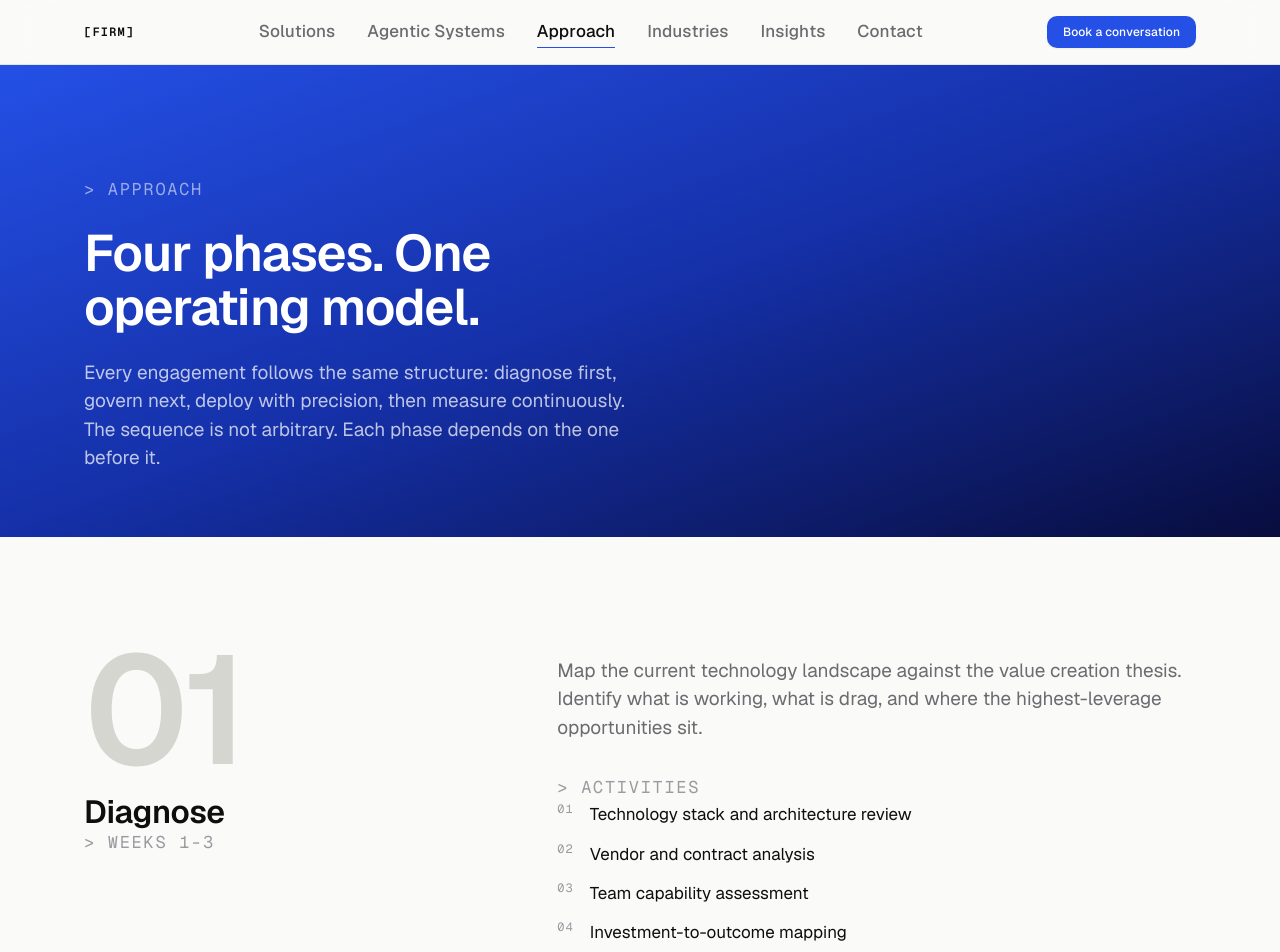
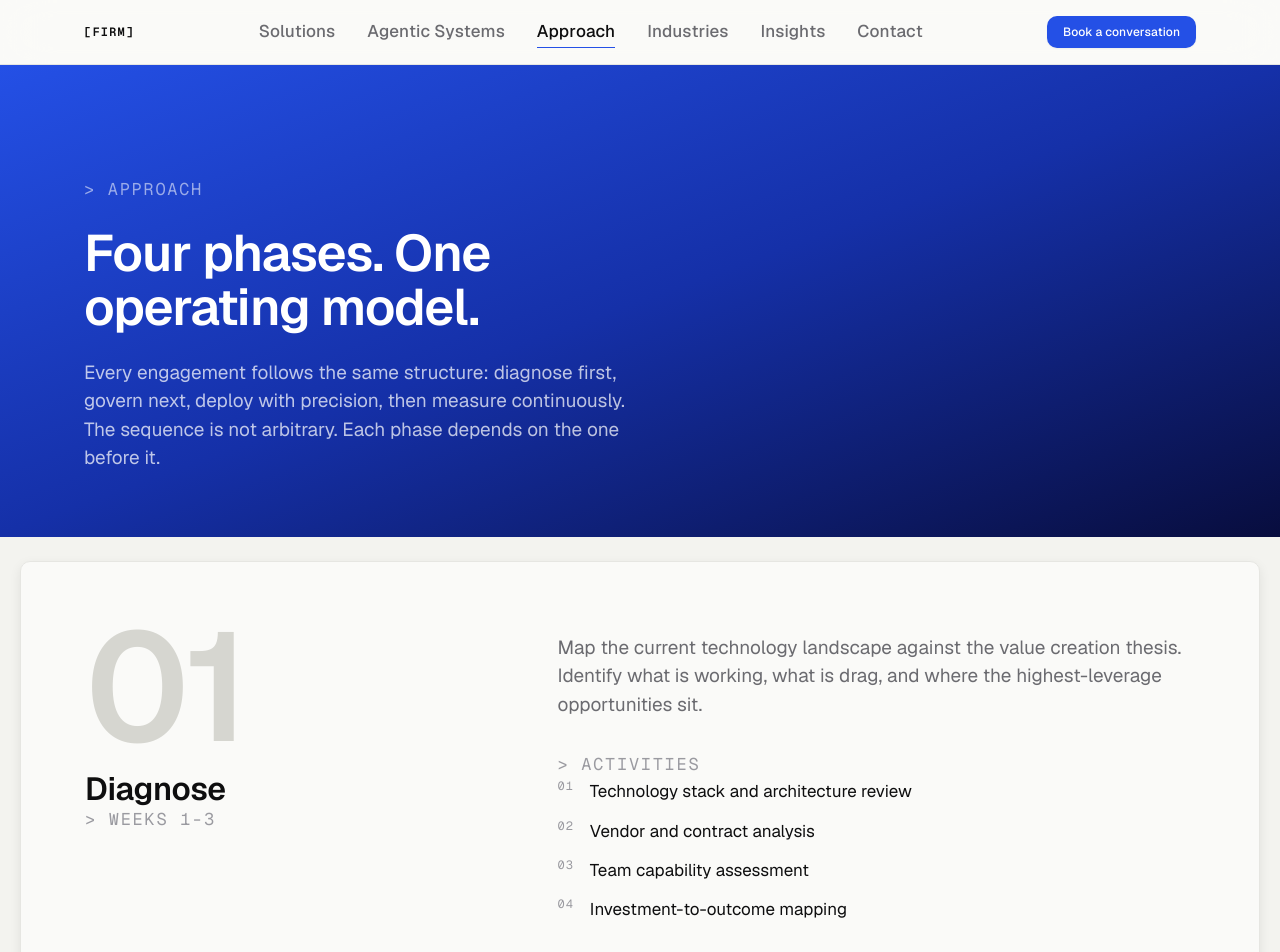
Before and after one commit to Suryaa-dsgn/firm_draft, a Next.js app: page /approach in a window 1280 px wide. Shown: the top 952 px of the page. Built offline with nearby package versions, Linux system fonts and the light colour scheme.

Commit message:
Approach section card modification

```diff
--- a/app/approach/page.tsx
+++ b/app/approach/page.tsx
@@ -53,18 +53,22 @@ export default function ApproachPage() {
         subtext="Every engagement follows the same structure: diagnose first, govern next, deploy with precision, then measure continuously. The sequence is not arbitrary. Each phase depends on the one before it."
       />
 
-      {/* Phase sections */}
+      {/* Phase-stack wrapper — bg-surface-sunk tray that frames the card deck */}
+      <div className="bg-surface-sunk pt-6">
         {processSteps.map((step, i) => (
           <section
             key={step.index}
             className={cn(
-            "border-b border-hairline py-24",
-            i % 2 === 1 ? "bg-surface-sunk" : "bg-canvas"
+              "mx-auto max-w-content",
+              "bg-canvas rounded-card border border-hairline shadow-card-hover",
+              "px-[clamp(20px,5vw,64px)] py-12",
+              i < processSteps.length - 1 && "mb-3",
+              "md:sticky",
             )}
+            style={{ top: `${64 + i * 80}px`, zIndex: i + 1 }}
           >
-          <div className="mx-auto max-w-content px-[clamp(20px,5vw,64px)]">
             <div className="grid grid-cols-12 gap-6">
-              {/* Left — number + phase name */}
+              {/* Left col */}
               <div className="col-span-12 lg:col-span-4">
                 <Reveal>
                   <div
@@ -74,30 +78,21 @@ export default function ApproachPage() {
                   >
                     {String(step.index).padStart(2, "0")}
                   </div>
-                  <h2 className="mt-2 text-display-m font-semibold text-ink">
-                    {step.phase}
-                  </h2>
-                  <MonoLabel className="mt-3 text-ink-faint">
-                    {step.duration.toUpperCase()}
-                  </MonoLabel>
+                  <h2 className="mt-2 text-display-m font-semibold text-ink">{step.phase}</h2>
+                  <MonoLabel className="mt-3 text-ink-faint">{step.duration.toUpperCase()}</MonoLabel>
                 </Reveal>
               </div>
-
-              {/* Right — description + activities */}
+              {/* Right col */}
               <div className="col-span-12 lg:col-span-7 lg:col-start-6 lg:pt-6">
                 <Reveal delay={0.1}>
                   <p className="text-body-lg text-ink-muted">{step.description}</p>
                 </Reveal>
-
                 <Reveal delay={0.18}>
                   <div className="mt-8">
                     <MonoLabel className="mb-4 text-ink-faint">ACTIVITIES</MonoLabel>
                     <ul className="space-y-3">
                       {step.activities.map((activity, j) => (
-                        <li
-                          key={activity}
-                          className="flex items-start gap-4 text-body text-ink"
-                        >
+                        <li key={activity} className="flex items-start gap-4 text-body text-ink">
                           <span className="mt-0.5 font-mono text-mono-label text-ink-faint shrink-0">
                             {String(j + 1).padStart(2, "0")}
                           </span>
@@ -109,9 +104,9 @@ export default function ApproachPage() {
                 </Reveal>
               </div>
             </div>
-          </div>
           </section>
         ))}
+      </div>
 
       {/* First 90 Days section */}
       <section className="border-b border-hairline bg-surface-sunk py-24 md:py-32">
```
Lines whose indentation alone changed are shown as unchanged.
